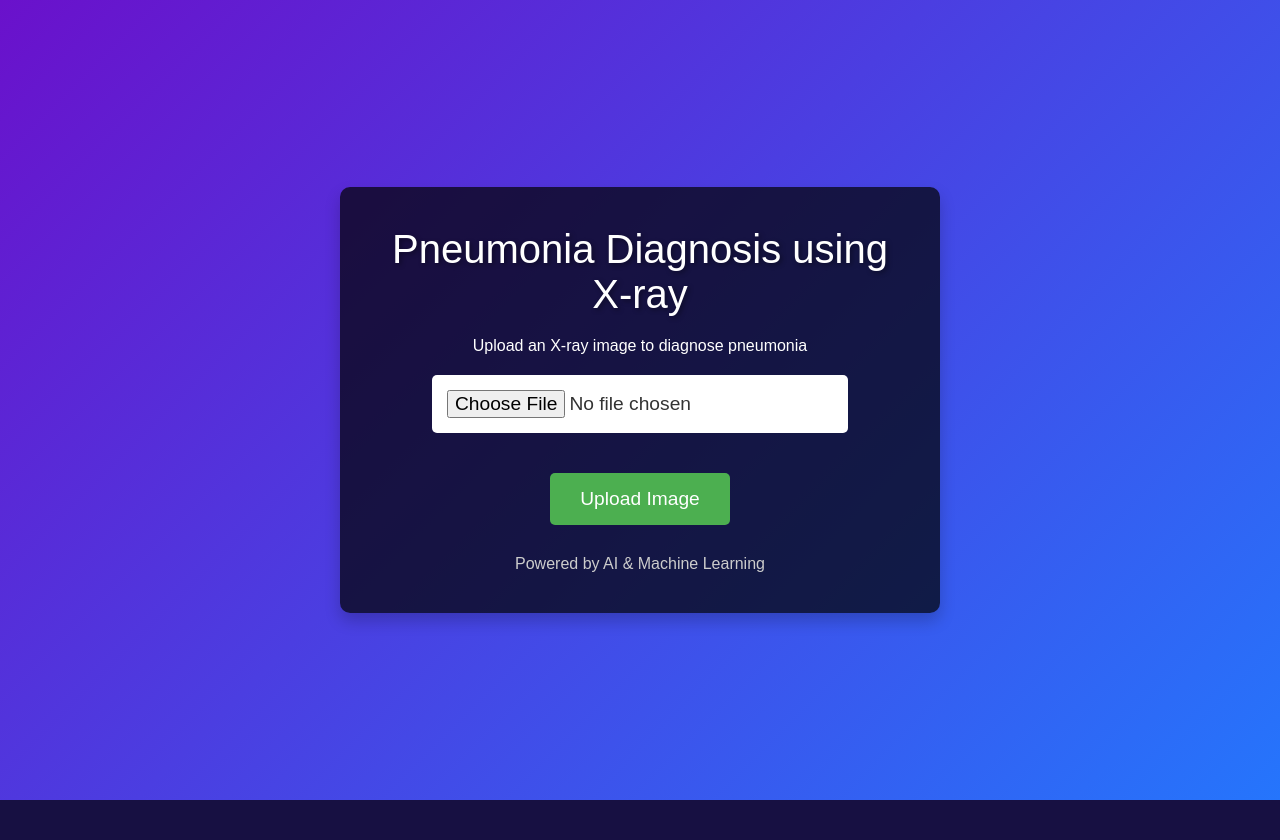
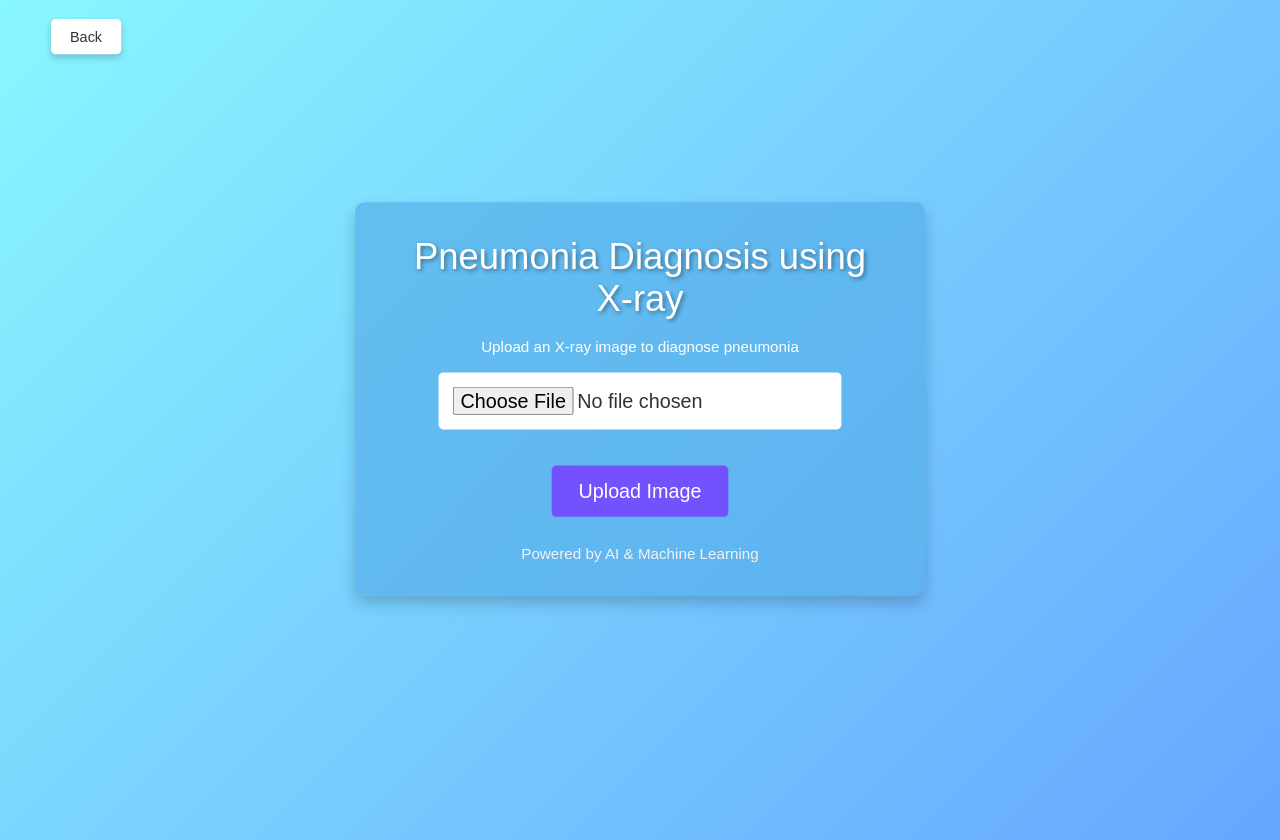
Before and after one commit to JeffrinJim55/flask, a Flask app: page / in a window 1280 px wide. Before the commit the page ends 800 px from the top, so only its background shows below. Run offline with Flask 2, Linux system fonts and the light colour scheme.

Commit message:
Add files via upload

```diff
--- a/templates/index.html
+++ b/templates/index.html
@@ -13,39 +13,67 @@
 
         body {
             font-family: 'Arial', sans-serif;
-            background: linear-gradient(135deg, #6a11cb, #2575fc);
-            height: 100vh;
+            background: linear-gradient(135deg, #89f7fe, #66a6ff);
+            height: 105vh;
             display: flex;
             justify-content: center;
             align-items: center;
             color: #fff;
+            position: relative;
+            transform: scale(0.95); /* Slightly smaller size */
+            transform-origin: top center; /* Keep alignment from the top center */
+        }
+
+        .back-button {
+            position: absolute;
+            top: 20px;
+            left: 20px;
+            padding: 10px 20px; /* Default padding */
+            font-size: 0.95rem; /* Slightly smaller font size */
+            background-color: #fff;
+            color: #333;
+            border: none;
+            border-radius: 5px;
+            cursor: pointer;
+            box-shadow: 0 4px 8px rgba(0, 0, 0, 0.2);
+            transition: background-color 0.3s ease, transform 0.2s ease;
+        }
+
+        .back-button:hover {
+            background-color: #7351fd;
+            color: #fff;
+            transform: scale(1.05);
+        }
+
+        .back-button:active {
+            transform: scale(0.95);
         }
 
         .container {
             text-align: center;
-            background-color: rgba(0, 0, 0, 0.7);
-            padding: 40px;
+            background-color: rgba(88, 175, 236, 0.7);
+            padding: 35px; /* Reduced padding */
             border-radius: 10px;
             box-shadow: 0 8px 16px rgba(0, 0, 0, 0.2);
             width: 100%;
-            max-width: 600px;
+            max-width: 600px; /* Reduced max-width */
             animation: fadeIn 1.5s ease-in-out;
         }
 
         .title {
-            font-size: 2.5rem;
-            margin-bottom: 20px;
+            font-size: 2.4rem; /* Reduced font size */
+            margin-bottom: 20px; /* Reduced margin */
             text-shadow: 2px 2px 5px rgba(0, 0, 0, 0.4);
             animation: slideIn 1s ease-in-out;
         }
 
         .form-group {
-            margin: 20px 0;
+            margin: 18px 0; /* Reduced margin */
         }
 
         input[type="file"] {
-            padding: 15px;
-            font-size: 1.2rem;
+            padding: 15px; /* Default padding */
+            font-size: 1.3rem; /* Slightly smaller font size */
             border: none;
             background-color: #fff;
             color: #333;
@@ -59,39 +87,34 @@
         }
 
         button[type="submit"] {
-            padding: 15px 30px;
-            font-size: 1.2rem;
+            padding: 15px 28px; /* Default padding */
+            font-size: 1.3rem; /* Slightly smaller font size */
             border: none;
-            background-color: #4CAF50;
+            background-color: #7351fd;
             color: white;
             border-radius: 5px;
             cursor: pointer;
-            margin-top: 20px;
+            margin-top: 20px; /* Default margin */
             transition: background-color 0.3s ease;
         }
 
         button[type="submit"]:hover {
             background-color: #45a049;
-            transition: background-color 0.3s ease;
-        }
-
-        button[type="submit"]:active {
-            transform: scale(0.98);
         }
 
         .footer {
-            margin-top: 30px;
-            font-size: 1rem;
-            color: #ccc;
+            margin-top: 30px; /* Default margin */
+            font-size: 1rem; /* Default font size */
+            color: #f2f2f2;
             animation: fadeIn 2s ease-in-out;
         }
 
         .result {
-            margin-top: 30px;
-            font-size: 1.5rem;
+            margin-top: 30px; /* Default margin */
+            font-size: 1.6rem; /* Reduced font size */
             color: #fff;
             font-weight: bold;
-            padding: 15px;
+            padding: 15px; /* Default padding */
             border-radius: 5px;
         }
 
@@ -125,8 +148,9 @@
     </style>
 </head>
 <body>
+    <button class="back-button" onclick="window.location.href='https://jeffrinjim55.github.io/mainproject/';">Back</button>
     <div class="container">
-        <div class="title">Pneumonia Diagnosis using X-ray</div>
+        <div class="title">Pneumonia Diagnosis using <br>X-ray</div>
         <p>Upload an X-ray image to diagnose pneumonia</p>
         <form action="/predict" method="POST" enctype="multipart/form-data">
             <div class="form-group">
```
Also changed, not shown: static/uploaded_images/IM-0006-0001.jpeg (added).
